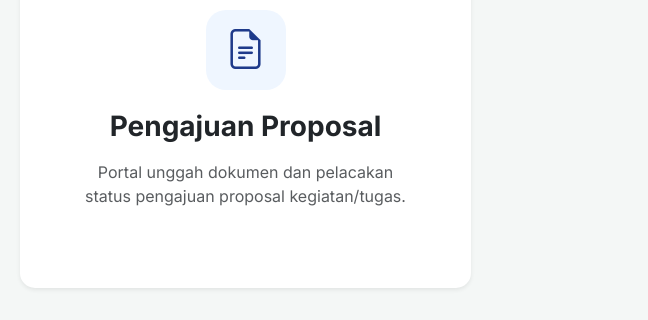
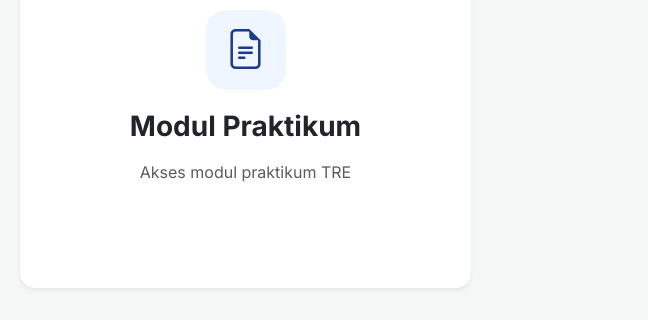
Before and after one commit to Moromiru/Moromiru.github.io, a plain HTML site: page index.html in a window 1280 px wide. Shown: the part 413-733 px from the top of the page, 632-1280 px from the left. Drawn offline with nearby package versions, Linux system fonts and the light colour scheme.

Commit message:
Update index.html

```diff
--- a/index.html
+++ b/index.html
@@ -76,8 +76,8 @@
                         <div class="icon-box">
                             <i class="bi bi-file-earmark-text" style="font-size: 2.5rem; color: #1e3a8a;"></i>
                         </div>
-                        <h3 class="fw-bold mb-3">Pengajuan Proposal</h3>
-                        <p class="text-muted">Portal unggah dokumen dan pelacakan status pengajuan proposal kegiatan/tugas.</p>
+                        <h3 class="fw-bold mb-3">Modul Praktikum</h3>
+                        <p class="text-muted">Akses modul praktikum TRE</p>
                     </div>
                 </a>
             </div>
```
